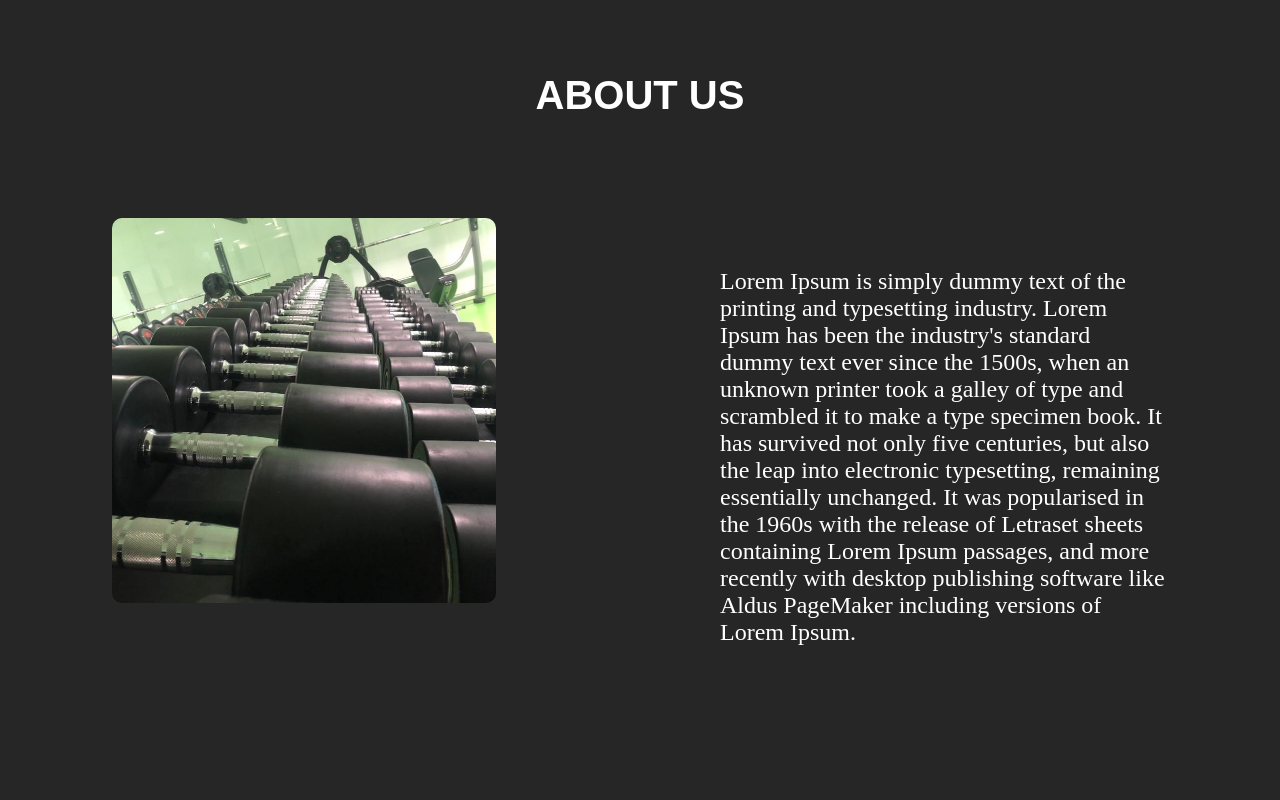
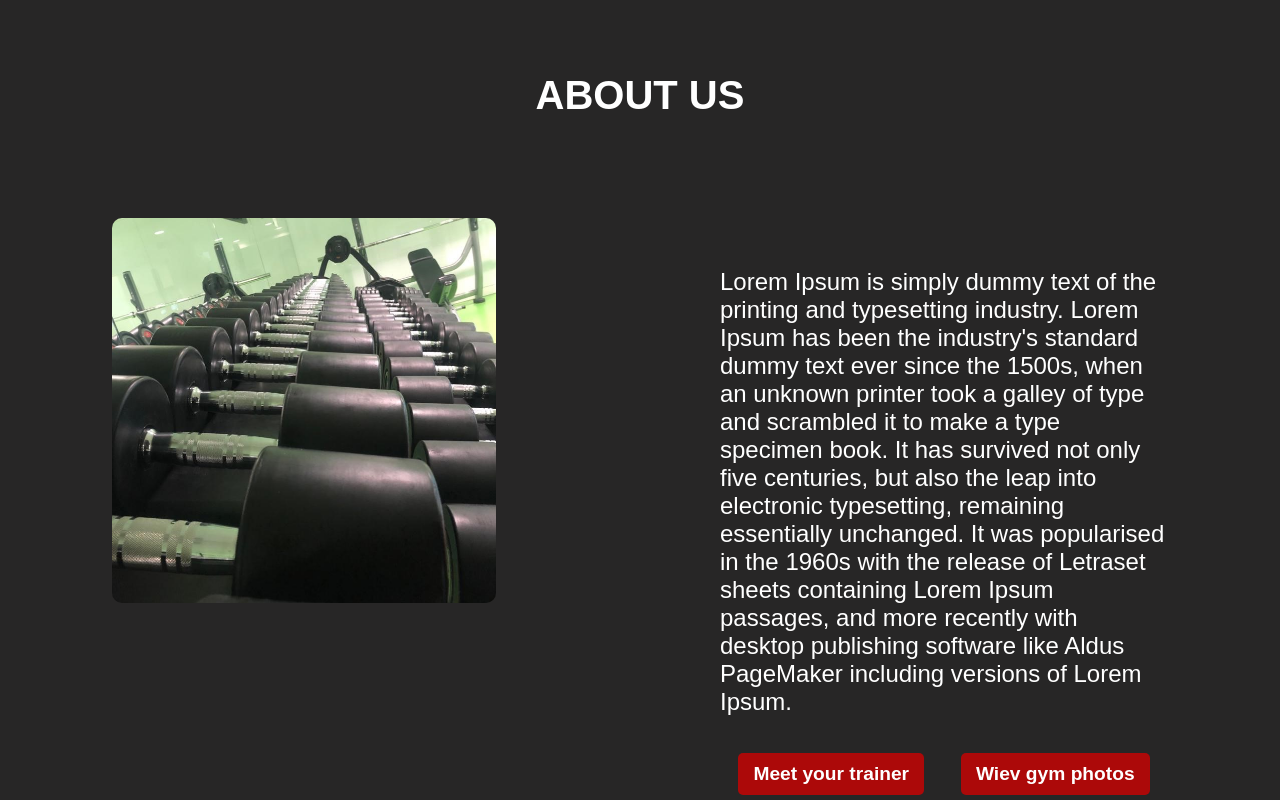
Before and after one commit to Matej404/Gym, a React (Create React App) app: page / in a window 1280 px wide. Shown: the part 1627-2427 px from the top of the page. Before the commit the page ends 2400 px from the top, so only its background shows below. Built offline with nearby package versions, Linux system fonts and the light colour scheme.

Commit message:
about-responsive

```diff
--- a/package.json
+++ b/package.json
@@ -9,6 +9,7 @@
     "react": "^17.0.2",
     "react-dom": "^17.0.2",
     "react-icons": "^4.3.1",
+    "react-router-dom": "^6.2.2",
     "react-scripts": "5.0.0",
     "react-scroll": "^1.8.6",
     "web-vitals": "^2.1.4"
--- a/src/web/about/About.js
+++ b/src/web/about/About.js
@@ -23,6 +23,10 @@ export default function About() {
                     and more recently with desktop publishing software like Aldus
                     PageMaker including versions of Lorem Ipsum.
                     </p>
+                    <div className="more-about-content">
+                        <div className="more-about trainer">Meet your trainer</div>
+                        <div className="more-about gym">Wiev gym photos</div>
+                    </div>
                 </div>
             </div>
         </div>
--- a/src/web/about/about.css
+++ b/src/web/about/about.css
@@ -27,6 +27,19 @@
   margin-top: 100px;
 }
 
+@media screen and (max-width: 786px) {
+  .about-container {
+    -webkit-box-orient: vertical;
+    -webkit-box-direction: normal;
+        -ms-flex-direction: column;
+            flex-direction: column;
+    -webkit-box-align: center;
+        -ms-flex-align: center;
+            align-items: center;
+    padding: 0 15px;
+  }
+}
+
 .about-img {
   width: 30%;
 }
@@ -36,7 +49,59 @@
   border-radius: 10px;
 }
 
+@media screen and (max-width: 786px) {
+  .about-img {
+    width: 100%;
+  }
+}
+
 .about-content {
   width: 35%;
 }
+
+@media screen and (max-width: 786px) {
+  .about-content {
+    width: 100%;
+  }
+}
+
+.about-content p {
+  font-family: sans-serif;
+}
+
+.more-about-content {
+  margin-top: 2rem;
+  display: -webkit-box;
+  display: -ms-flexbox;
+  display: flex;
+  -ms-flex-pack: distribute;
+      justify-content: space-around;
+}
+
+@media screen and (max-width: 786px) {
+  .more-about-content {
+    -webkit-box-orient: vertical;
+    -webkit-box-direction: normal;
+        -ms-flex-direction: column;
+            flex-direction: column;
+    width: 200px;
+  }
+}
+
+.more-about {
+  background-color: #ac0909;
+  padding: 10px 15px;
+  border-radius: 5px;
+  cursor: pointer;
+  font-size: 1.2rem;
+  font-weight: bold;
+  margin: 5px;
+  -webkit-transition: all 0.2s ease-in-out;
+  transition: all 0.2s ease-in-out;
+}
+
+.more-about:hover {
+  background-color: white;
+  color: #ac0909;
+}
 /*# sourceMappingURL=about.css.map */
--- a/src/web/about/about.scss
+++ b/src/web/about/about.scss
@@ -13,6 +13,11 @@
     display: flex;
     justify-content: space-around;
     margin-top: 100px;
+    @media screen and (max-width: 786px) {
+        flex-direction: column;
+        align-items: center;
+        padding: 0 15px;
+    }
 }
 
 .about-img {
@@ -21,8 +26,42 @@
         width: 100%;
         border-radius: 10px;
     }
+    @media screen and (max-width: 786px) {
+        width: 100%;
+    }
 }
 
 .about-content {
     width: 35%;
+    @media screen and (max-width: 786px) {
+        width: 100%;
+    }
+    p {
+        font-family: sans-serif;
+    }
 }
+
+.more-about-content {
+    margin-top: 2rem;
+    display: flex;
+    justify-content: space-around;
+    @media screen and (max-width: 786px) {
+        flex-direction: column;
+        width: 200px;
+    }
+}
+
+.more-about {
+    background-color: rgb(172, 9, 9);
+    padding: 10px 15px;
+    border-radius: 5px;
+    cursor: pointer;
+    font-size: 1.2rem;
+    font-weight: bold;
+    margin: 5px;
+    transition: all 0.2s ease-in-out;
+        &:hover {
+        background-color: white;
+        color: rgb(172, 9, 9);
+    }
+}
--- a/src/web/navbar/Navbar.js
+++ b/src/web/navbar/Navbar.js
@@ -37,27 +37,27 @@ export default function Navbar() {
                 {(toggleMenu || screenWidth > 500) && (
                 <ol className="nav-menu">
                     <li className="nav-link">
-                        <Link className="nav-link" to="home" smooth={true} duration={1000} >
+                        <Link className="nav-link" to="home" smooth={true} duration={1000} onClick={() => handleToggleMenu()} >
                             HOME
                         </Link>
                     </li>
                     <li className="nav-link">
-                        <Link className="nav-link" to="features" smooth={true} duration={1000} >
+                        <Link className="nav-link" to="features" smooth={true} duration={1000} onClick={() => handleToggleMenu()} >
                             FEATURES
                         </Link>
                     </li>
                     <li className="nav-link">
-                        <Link className="nav-link" to="offer" smooth={true} duration={1000} >
+                        <Link className="nav-link" to="offer" smooth={true} duration={1000} onClick={() => handleToggleMenu()} >
                             OFFER
                         </Link>
                     </li>
                     <li className="nav-link">
-                        <Link className="nav-link" to="about" smooth={true} duration={1000} >
+                        <Link className="nav-link" to="about" smooth={true} duration={1000} onClick={() => handleToggleMenu()} >
                             ABOUT
                         </Link>
                     </li>
                     <li className="nav-link">
-                        <Link className="nav-link" to="contact" smooth={true} duration={1000} >
+                        <Link className="nav-link" to="contact" smooth={true} duration={1000} onClick={() => handleToggleMenu()} >
                             CONTACT
                         </Link>
                     </li>
```
Also changed, not shown: src/web/about/more-about/Trainer.js (added, +10 -0 lines), 2 other files (tests, documents, lock files or other folders).
